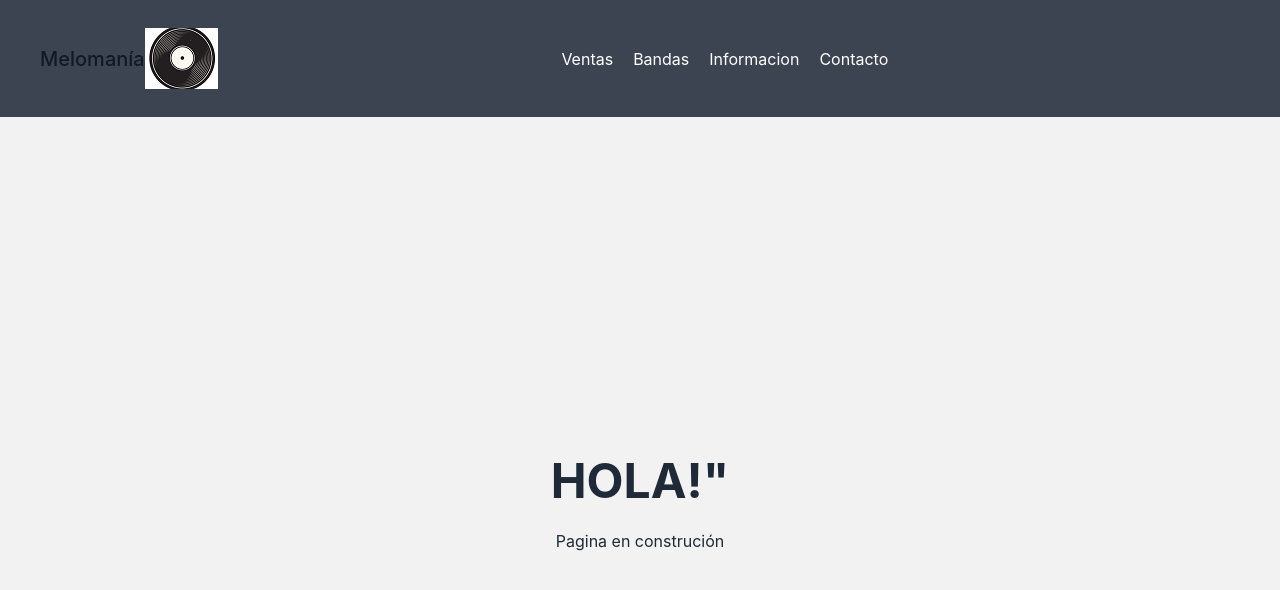
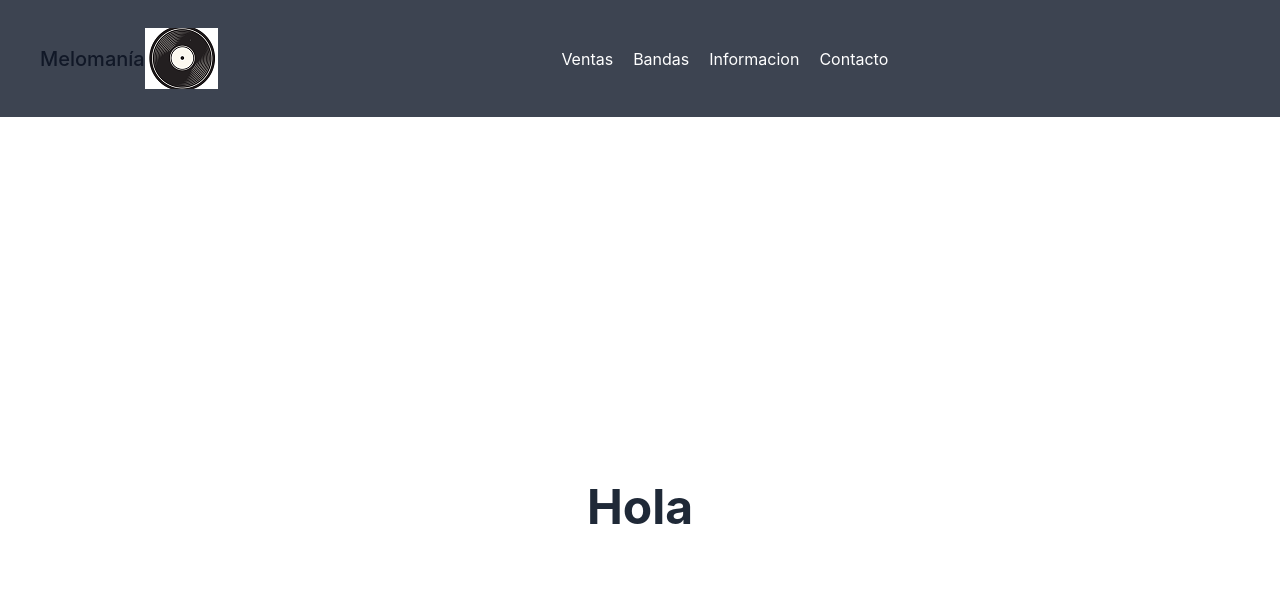
Before and after one commit to Recioxc/Jorge-Recio-Castellanos, a React (Create React App) app: page / in a window 1280 px wide. Shown: the top 590 px of the page. Built offline with nearby package versions, Linux system fonts and the light colour scheme.

Commit message:
Correcón desafío 2

```diff
--- a/src/App.js
+++ b/src/App.js
@@ -7,9 +7,8 @@ import ItemListContainer from './components/ItemListContainer';
 function App() {
   return (
     <>
-    <NavBar></NavBar>
-    <ItemListContainer></ItemListContainer>
-
+    <NavBar/>
+    <ItemListContainer Saludo='Hola'/>
     </>
   );
 
--- a/src/components/ItemListContainer.js
+++ b/src/components/ItemListContainer.js
@@ -1,14 +1,8 @@
- const ItemListContainer =() =>{
+ const ItemListContainer =({Saludo}) =>{
 return(
-    <div class="hero min-h-screen bg-base-200">
-    <div class="hero-content text-center">
-      <div class="max-w-md">
-        <h1 class="text-5xl font-bold">HOLA!"</h1>
-        <p class="py-6">Pagina en construción</p>
-
-      </div>
-    </div>
-  </div>
+    <>
+      <div class="hero min-h-screen"><h1 class="mb-5 text-5xl font-bold">{Saludo}</h1></div>
+    </>
 )
 
  }
```
